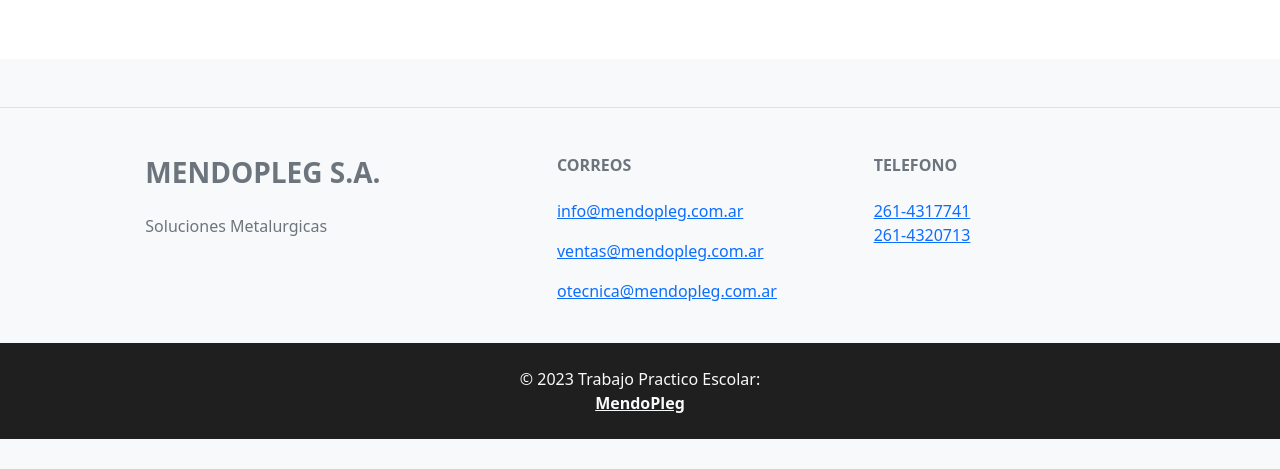
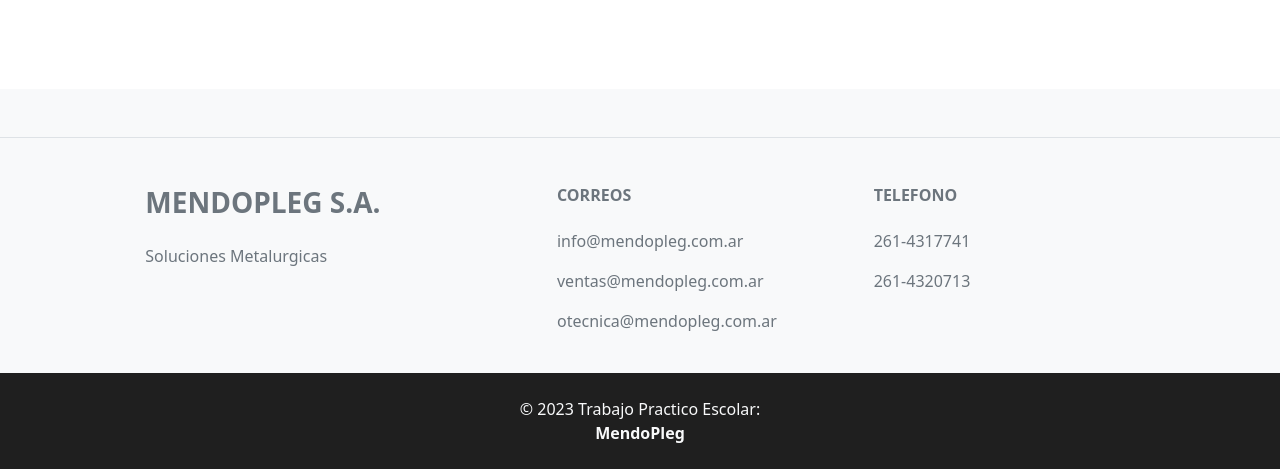
Before and after one commit to zEstebanz/MendoPleg, a PHP site: page /ubicacion.html in a window 1280 px wide. Shown: the part 663-1132 px from the top of the page. Before the commit the page ends 1102 px from the top, so only its background shows below. Run offline with PHP 8.4, Linux system fonts and the light colour scheme.

Commit message:
Modificaciones en ubicacion

```diff
--- a/src/scss/app.css
+++ b/src/scss/app.css
@@ -92,7 +92,12 @@ blockquote li {
   border: 0;
 }
 
+/* Ubicacion */
 /* 50/50 de ubicacion by flavio*/
+.container-ubicacion {
+  margin-top: 30px;
+}
+
 .contenedor {
   width: 100%;
   height: auto;
@@ -116,4 +121,11 @@ blockquote li {
 }
 footer {
   margin-top: 300px;
+}
+footer a {
+  text-decoration: none;
+  color: #6c757d;
+}
+footer a:hover {
+  color: #3c8995;
 }/*# sourceMappingURL=app.css.map */
--- a/src/scss/app.scss
+++ b/src/scss/app.scss
@@ -132,8 +132,11 @@ blockquote {
 //      }
 //  }
 
+/* Ubicacion */
 /* 50/50 de ubicacion by flavio*/
-
+.container-ubicacion{
+    margin-top: 30px;
+}
 .contenedor {
     width: 100%;
     height: auto;
@@ -158,4 +161,11 @@ blockquote {
 
 footer{
     margin-top: 300px;
+    a{
+        text-decoration: none;
+        color: #6c757d;
+    }
+    a:hover{
+        color: #3c8995;
+    }
 }
--- a/ubicacion.html
+++ b/ubicacion.html
@@ -15,6 +15,7 @@
     <script src="https://cdn.jsdelivr.net/npm/bootstrap@5.2.2/dist/js/bootstrap.bundle.min.js"
         integrity="sha384-OERcA2EqjJCMA+/3y+gxIOqMEjwtxJY7qPCqsdltbNJuaOe923+mo//f6V8Qbsw3"
         crossorigin="anonymous"></script>
+
 </head>
 
 <body>
@@ -38,7 +39,7 @@
         </div>
     </nav>
 
-    <section>
+    <section class="container-ubicacion">
         <h1>Ubicacion</h1>
         <div class="contenedor">
             <div class="caja">
@@ -57,8 +58,8 @@
         </div>
     </section>
 
-     <!-- Footer -->
-     <footer class="text-center text-lg-start bg-light text-muted">
+    <!-- Footer -->
+    <footer class="text-center text-lg-start bg-light text-muted">
         <!-- Section: Social media -->
         <section class="d-flex justify-content-center justify-content-lg-between p-4 border-bottom">
 
@@ -105,9 +106,13 @@
                     <div class="col-md-4 col-lg-3 col-xl-3 mx-auto mb-md-0 mb-4">
 
                         <h6 class="text-uppercase fw-bold mb-4">Telefono</h6>
-                        <a href="tel:+54 261 4317741<">261-4317741</a>
-                        <br>
-                        <a href="tel:+54 261 4320713<">261-4320713</a>
+                        <p>
+                            <i class="bi bi-telephone"></i>
+                            <a href="tel:+54 261 4317741<">261-4317741</a>
+                        </p>
+                        <p>
+                            <a href="tel:+54 261 4320713<">261-4320713</a>
+                        </p>
 
                     </div>
                 </div>
```
Also changed, not shown: 1 other file.
